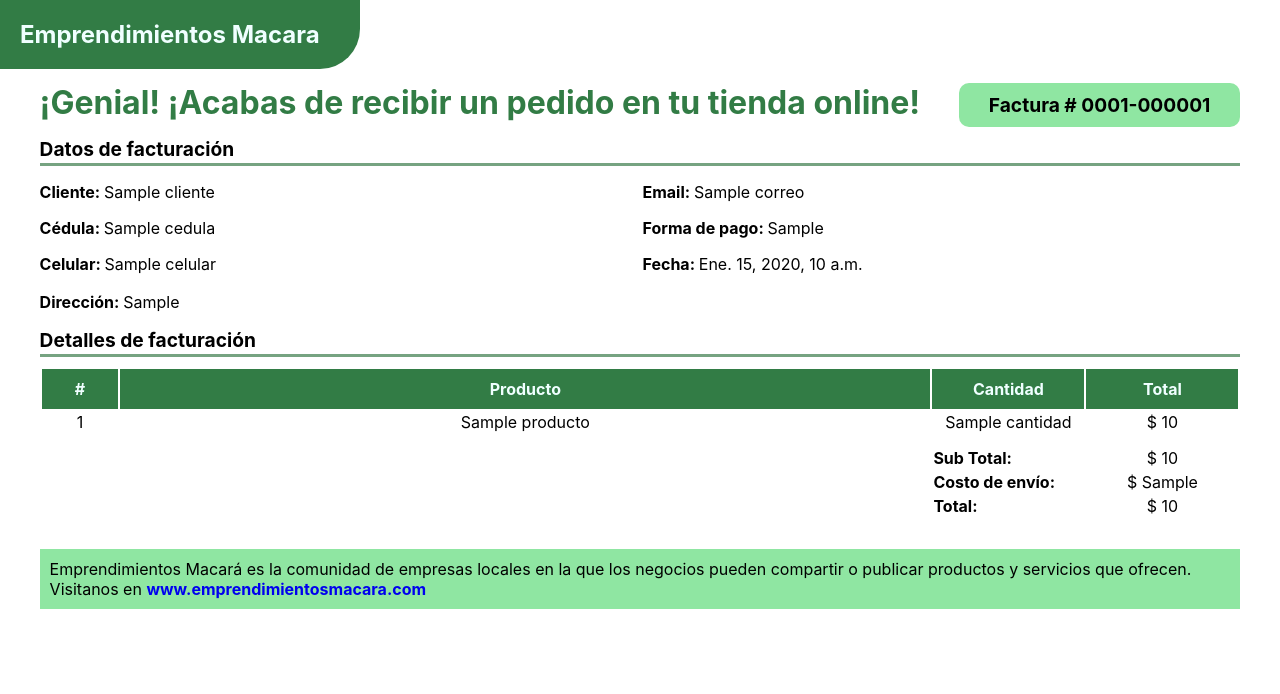
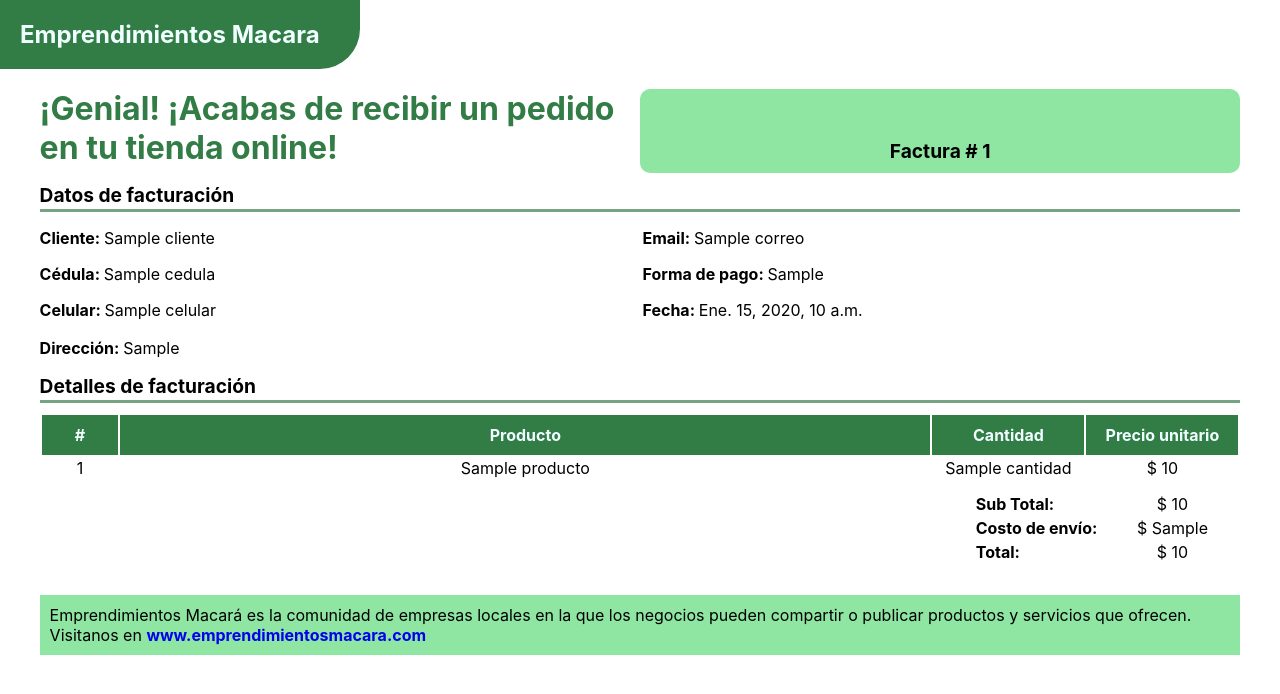
Before and after one commit to HenryGP14/EmprendeMacara, a Django app: template Cliente/templates/tplFactura.html in a window 1280 px wide. Shown: the top 694 px of the page. Run offline with Django 3.2, Linux system fonts and the light colour scheme; the template is opened without the code that fills it: most values are stand-ins (such as "Sample title", 1, 10 or a date in 2020); parts of the project's set-up code (start-up, migrations or seed data) failed here and were passed over.

Commit message:
Diseño de la factura culminado

```diff
--- a/Cliente/templates/tplFactura.html
+++ b/Cliente/templates/tplFactura.html
@@ -1,4 +1,3 @@
-<!DOCTYPE html>
 <html lang="en">
 
 <head>
@@ -12,9 +11,10 @@
         }
 
         .empresa-general {
-            position: absolute;
-            left: 0;
-            top: 0;
+            margin-top: -8px;
+            margin-left: -8px;
+            margin-bottom: 20px;
+            width: 300px;
             padding: 20px;
             padding-right: 40px;
             background-color: #327C45;
@@ -25,16 +25,21 @@
         }
 
         .container-factura {
-
             width: 95%;
             margin: auto;
-            padding-top: 75px;
         }
 
         .container-factura .encabezado {
-            margin-bottom: 10px;
             display: flex;
-            justify-content: space-between;
+        }
+
+        .container-factura .encabezado .fact-col {
+            width: 50%;
+            display: flex;
+        }
+
+        .container-factura .encabezado .fact-col>div {
+            width: 100%;
         }
 
         .container-factura .encabezado .nom-empresa {
@@ -50,9 +55,8 @@
             font-size: 1.2em;
             background-color: #8FE6A2;
             border-radius: 10px;
-            display: flex;
-            align-items: center;
-            justify-content: center;
+            text-align: center;
+            padding-top: 50px;
         }
 
         .container-factura .detalles {
@@ -99,7 +103,6 @@
         .container-factura .detalles .pr-total {
             margin-top: 10px;
             display: flex;
-            justify-content: flex-end;
         }
 
         .container-factura .detalles .pr-total table tr th {
@@ -118,6 +121,10 @@
             padding: 10px;
         }
 
+        .esquinero {
+            width: 90%;
+        }
+
         @media (max-width: 595px) {
             .container-factura .encabezado {
                 display: block;
@@ -125,6 +132,15 @@
 
             .container-factura .detalles .dt-datos .columna {
                 display: block;
+            }
+
+            .container-factura .encabezado .fact-col {
+                width: 100%;
+                display: flex;
+            }
+
+            .container-factura .encabezado .num-factura {
+                padding-top: 10px;
             }
         }
     </style>
@@ -136,18 +152,26 @@
     </div>
     <div class="container-factura">
         <div class="encabezado">
+            <div class="fact-col one">
                 <div>
                     {% if tipoUsuario == 'cliente'%}
-                <span class="nom-empresa">Zentral Coffe</span>
+                    <span class="nom-empresa">{{ venta.empresa.nom_empresa }}</span>
                     <div>
-                    <p>correoempresa@gmail.com</p>
-                    <p>09794826663, 0979482663, 0979482663</p>
+                        <p>{{venta.empresa.correo}}</p>
+                        <p>
+                            {% for telefono in venta.empresa.telefonos.all %}
+                            {{ telefono.telefono }},&nbsp
+                            {% endfor %}
+                        </p>
                     </div>
                     {% else %}
                     <span class="nom-empresa">¡Genial! ¡Acabas de recibir un pedido en tu tienda online!</span>
                     {% endif %}
                 </div>
-            <div class="num-factura">Factura # 0001-000001</div>
+            </div>
+            <div class="fact-col two">
+                <div class="num-factura">Factura # {{venta.id}}</div>
+            </div>
         </div>
         <div class="detalles">
             <div>
@@ -202,7 +226,7 @@
                                 <th>#</th>
                                 <th>Producto</th>
                                 <th style="width: 150px;">Cantidad</th>
-                                <th style="width: 150px;">Total</th>
+                                <th style="width: 150px;">Precio unitario</th>
                             </tr>
                         </thead>
                         <tbody>
@@ -215,7 +239,9 @@
                         </tbody>
                     </table>
                     <div class="pr-total">
+                        <div class="esquinero"></div>
                         <table>
+                            <tbody>
                                 <tr>
                                     <th>Sub Total:</th>
                                     <td>$ {{detalle_venta.precio_sub_total}}</td>
@@ -228,6 +254,7 @@
                                     <th>Total:</th>
                                     <td>$ {{total}}</td>
                                 </tr>
+                            </tbody>
                         </table>
                     </div>
                 </div>
@@ -243,6 +270,8 @@
             </a>
         </div>
     </div>
+
+
 </body>
 
 </html>
--- a/Cliente/views.py
+++ b/Cliente/views.py
@@ -195,11 +195,11 @@ def vwRegPedido(request):
             unCorreo = Correo(request)
             context = {"tipoUsuario": "empresa", "venta": venta, "detalle_venta": detalle_venta, "costoEnvio": str("{0:.2f}".format(producto_obj.empresa.costo_envio)).replace(".", ","),"total": ("{0:.2f}".format(float(detalle_venta.precio_sub_total) + float(detalle_venta.precio_envio))).replace(".", ",")}
             unUsuarioAdmin = usuarios.objects.filter(rol_id=3).first()
-            if(unCorreo.send(unUsuarioAdmin, producto_obj.empresa.correo, "Facturación del pedido - Emprendimientos Macará", "factura-correo.html", context)):
+            if(unCorreo.send(unUsuarioAdmin, producto_obj.empresa.correo, "Facturación del pedido - Emprendimientos Macará", "tplFactura.html", context)):
                 unCorreo = Correo(request)
                 context = {"tipoUsuario": "cliente", "venta": venta, "detalle_venta": detalle_venta, "costoEnvio": str("{0:.2f}".format(producto_obj.empresa.costo_envio)).replace(".", ","),"total": ("{0:.2f}".format(float(detalle_venta.precio_sub_total) + float(detalle_venta.precio_envio))).replace(".", ",")}
                 unUsuarioAdmin = usuarios.objects.filter(rol_id=3).first()
-                unCorreo.send(unUsuarioAdmin, venta.correo, "Facturación del pedido - Emprendimientos Macará", "factura-correo.html", context)
+                unCorreo.send(unUsuarioAdmin, venta.correo, "Facturación del pedido - Emprendimientos Macará", "tplFactura.html", context)
 
             carrito = Carrito(request)
             carrito.remove(producto_obj)
--- a/Modelos/fixtures/002_empresas_seed.json
+++ b/Modelos/fixtures/002_empresas_seed.json
@@ -536,7 +536,7 @@
         "pk": 15,
         "fields": {
             "nom_usuario": "Sin datos",
-            "correo": "zentral_coffee@gmail.com",
+            "correo": "perezh010@gmail.com",
             "credenciales": "123456",
             "ruta_foto": null,
             "estado": true,
@@ -549,7 +549,7 @@
         "pk": 15,
         "fields": {
             "activi_comercial_id": 14,
-            "correo": "zentral_coffee@gmail.com",
+            "correo": "perezh010@gmail.com",
             "descripcion": "Local de calidad con los mejores desayunos y piqueos de la localidad.",
             "dias_atencion": "Lunes - Domingo",
             "direccion": "Sin datos",
```
Also changed, not shown: Cliente/templates/tplDtFactura.html (+27 -20 lines). Lines whose indentation alone changed are shown as unchanged.
